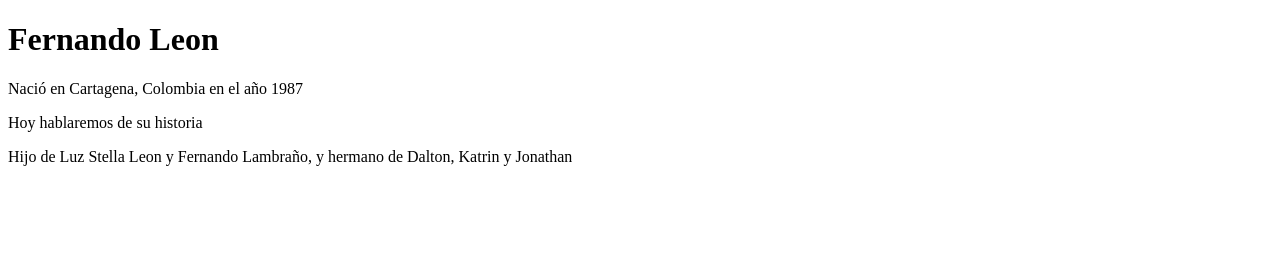
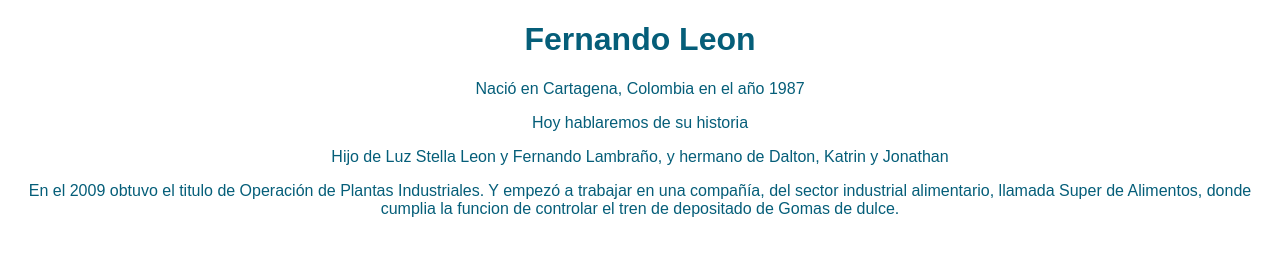
Before and after one commit to Fredev7/hiperblog, a plain HTML site: page index.html in a window 1280 px wide. Drawn offline with Linux system fonts and the light colour scheme.

Commit message:
Writing academic background and work experience. add css file

```diff
--- /dev/null
+++ b/css/styles.css
@@ -0,0 +1,6 @@
+body
+{
+    color: #055e79;
+    text-align: center;
+    font-family: sans-serif;
+}
--- a/index.html
+++ b/index.html
@@ -4,6 +4,7 @@
     <meta charset="UTF-8">
     <meta http-equiv="X-UA-Compatible" content="IE=edge">
     <meta name="viewport" content="width=device-width, initial-scale=1.0">
+    <link rel="stylesheet" href="css/styles.css">
     <title>Biography</title>
 </head>
 <body>
@@ -11,5 +12,6 @@
     <p>Nació en Cartagena, Colombia en el año 1987</p>
     <p>Hoy hablaremos de su historia</p>
     <p>Hijo de Luz Stella Leon y Fernando Lambraño, y hermano de Dalton, Katrin y Jonathan</p>
+    <p>En el 2009 obtuvo el titulo de Operación de Plantas Industriales. Y empezó a trabajar en una compañía, del sector industrial alimentario, llamada Super de Alimentos, donde cumplia la funcion de controlar el tren de depositado de Gomas de dulce.</p>
 </body>
 </html>
```
